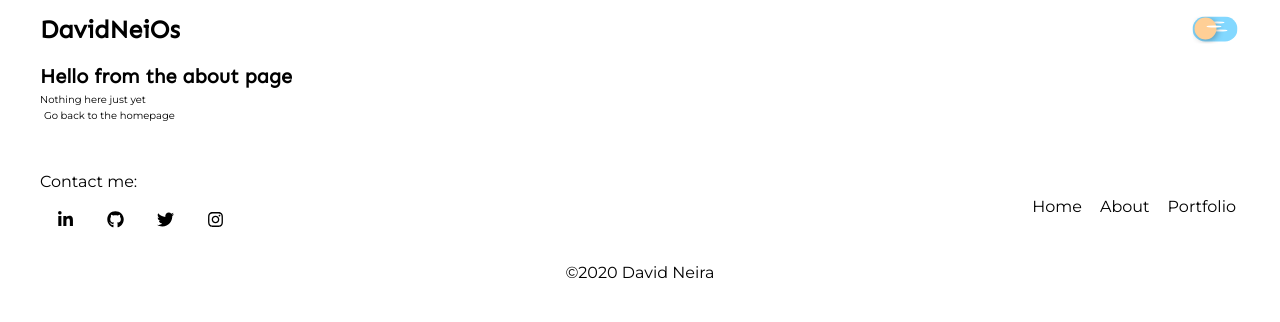
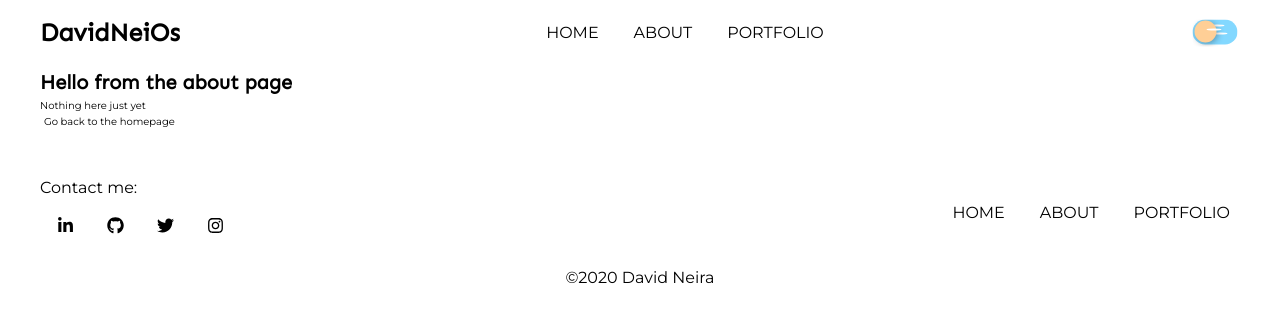
Before and after one commit to DavidNeiOs/davidneios_www, a Gatsby site: page /about in a window 1280 px wide. Built offline with nearby package versions, Linux system fonts and the light colour scheme; Gatsby itself is replaced by a stand-in of ours.

Commit message:
navigation links added

```diff
--- a/src/Theme/typography.ts
+++ b/src/Theme/typography.ts
@@ -57,7 +57,7 @@ export const textPresets = {
   },
   bodyMediumPrimary: {
     fontSize: "1.6rem",
-    lineHeight: "",
+    lineHeight: 1.6,
     fontWeight: FontWeights.light,
   },
   bodySmallPrimary: {
--- a/src/components/link/Link.tsx
+++ b/src/components/link/Link.tsx
@@ -74,7 +74,7 @@ export const Link = styled(LinkCmp)`
   }
 `
 
-export const NavLink = styled(LinkCmp)`
+export const SimpleLink = styled(LinkCmp)`
   &:link,
   &:visited {
     color: var(--nav-links);
@@ -89,7 +89,7 @@ export const ButtonLink = styled(LinkCmp)<{ content: string }>`
     background-color: var(--inner-background);
     color: transparent;
     font-size: 1.6rem;
-    border: 2px solid var(--link);
+    border: 2px solid var(--terciary);
     border-radius: 50px;
     padding: 1rem 2rem;
     position: relative;
@@ -104,7 +104,7 @@ export const ButtonLink = styled(LinkCmp)<{ content: string }>`
     height: 100%;
     width: 100%;
     background-color: var(--nav-links);
-    color: var(--link);
+    color: var(--terciary);
     display: flex;
     justify-content: center;
     align-items: center;
@@ -120,7 +120,7 @@ export const ButtonLink = styled(LinkCmp)<{ content: string }>`
     height: 100%;
     width: 100%;
     background-color: var(--nav-links);
-    color: var(--link);
+    color: var(--terciary);
     display: flex;
     justify-content: center;
     align-items: center;
@@ -181,3 +181,61 @@ export const SocialLink = styled(LinkCmp)`
     animation: ${moveUpAndDown} 0.7s 1 forwards;
   }
 `
+
+export const NavLink = styled(LinkCmp)`
+  color: var(--nav-links);
+  text-decoration: none;
+  text-transform: uppercase;
+  padding: 0.7rem 1rem;
+  position: relative;
+  transition: all 0.5s;
+  font-size: 1.6rem;
+  font-weight: 300;
+
+  &:hover {
+    background-color: var(--nav-links);
+    color: var(--terciary);
+  }
+
+  &::before {
+    content: "";
+    position: absolute;
+    bottom: 1.2rem;
+    left: 1.2rem;
+    width: 1.2rem;
+    height: 1.2rem;
+    border: 3px solid var(--nav-links);
+    border-width: 0 0 3px 3px;
+    opacity: 0;
+    transition: all 0.3s;
+  }
+
+  &:hover::before {
+    opacity: 1;
+    bottom: -7px;
+    left: -7px;
+  }
+
+  &::after {
+    content: "";
+    position: absolute;
+    top: 1rem;
+    right: 1rem;
+    width: 1.2rem;
+    height: 1.2rem;
+    border: 3px solid var(--nav-links);
+    border-width: 3px 3px 0 0;
+    opacity: 0;
+    transition: all 0.3s;
+  }
+
+  &:hover::after {
+    opacity: 1;
+    top: -7px;
+    right: -7px;
+  }
+
+  &.selected {
+    border-bottom: 1px solid var(--nav-links);
+  }
+`
--- a/src/components/mobile-nav/mobile-nav.tsx
+++ b/src/components/mobile-nav/mobile-nav.tsx
@@ -24,12 +24,9 @@ export const MobileNav = ({ children }: Props) => {
 
   return (
     <NavWrapper>
-      <div
-        onClick={showBackdrop}
-        style={{ height: "25px", width: "25px", position: "relative" }}
-      >
+      <BurgerWrap onClick={showBackdrop}>
         <Burger />
-      </div>
+      </BurgerWrap>
       <CheckBox type="checkbox" checked={showOptions} readOnly />
       <Backdrop onClick={hideBackdrop}>
         <NavBar onClick={navBarHandler}>{children}</NavBar>
@@ -74,15 +71,20 @@ const Backdrop = styled.div`
 `
 
 const NavBar = styled.nav`
+  width: 60%;
+  height: 100vh;
   position: fixed;
   z-index: 11;
   top: 0;
   right: 0;
+  padding: 2rem 1rem;
   background: var(--nav-background);
-  width: 60%;
-  height: 100vh;
   transform: translateX(100%);
   transition: transform 0.2s 0.2s;
+
+  @media ${media.phablet} {
+    width: 45%;
+  }
 `
 
 const Burger = styled.div`
@@ -114,4 +116,11 @@ const Burger = styled.div`
   }
 `
 
+const BurgerWrap = styled.div`
+  height: 25px;
+  width: 25px;
+  position: relative;
+  cursor: pointer;
+`
+
 export default MobileNav
--- a/src/layout/footer.tsx
+++ b/src/layout/footer.tsx
@@ -2,12 +2,17 @@ import React from "react"
 import { FaTwitter, FaLinkedinIn, FaGithub, FaInstagram } from "react-icons/fa"
 
 import { Container as PageContainer } from "./container"
+import { Nav } from "./nav"
 import { Text } from "../components/Text"
-import { SocialLink, Link } from "../components/link"
+import { SocialLink } from "../components/link"
 import styled from "styled-components"
 import { media } from "../theme"
 
-export const Footer = () => {
+interface Props {
+  path: string
+}
+
+export const Footer = ({ path }: Props) => {
   return (
     <FooterContainer>
       <PageContainer>
@@ -29,23 +34,7 @@ export const Footer = () => {
               </SocialLink>
             </LinksContainer>
           </SocialContainer>
-          <NavContainer>
-            <NavItem>
-              <Link to="/">
-                <Text variant="bodyMediumPrimary">Home</Text>
-              </Link>
-            </NavItem>
-            <NavItem>
-              <Link to="/about">
-                <Text variant="bodyMediumPrimary">About</Text>
-              </Link>
-            </NavItem>
-            <NavItem>
-              <Link to="/portfolio">
-                <Text variant="bodyMediumPrimary">Portfolio</Text>
-              </Link>
-            </NavItem>
-          </NavContainer>
+          <Nav path={path} />
         </InnerContainer>
         <Text
           variant="bodyMediumPrimary"
@@ -93,15 +82,3 @@ const LinksContainer = styled.div`
   display: flex;
   text-align: center;
 `
-
-const NavContainer = styled.ul`
-  list-style: none;
-  display: flex;
-  align-self: center;
-`
-
-const NavItem = styled.li`
-  &:not(:last-of-type) {
-    margin-right: 1rem;
-  }
-`
--- a/src/layout/header.tsx
+++ b/src/layout/header.tsx
@@ -1,7 +1,8 @@
 import React, { useState, useEffect } from "react"
 import styled from "styled-components"
 import { media } from "../theme"
-import { NavLink } from "../components/link"
+import { Nav } from "./nav"
+import { SimpleLink } from "../components/link"
 import { Text } from "../components/Text"
 import { ToggleTheme } from "../components/toggle-theme"
 import MobileNav from "../components/mobile-nav"
@@ -9,9 +10,10 @@ import { Container } from "./container"
 
 interface Props {
   siteTitle: string
+  path: string
 }
 
-const Header = ({ siteTitle }: Props) => {
+const Header = ({ siteTitle, path }: Props) => {
   let websiteTheme: any
   if (typeof window !== "undefined") {
     websiteTheme = (window as any).__theme
@@ -43,22 +45,34 @@ const Header = ({ siteTitle }: Props) => {
           }}
         >
           <Text variant="heading3" withComponent="h3" style={{ margin: 0 }}>
-            <NavLink
+            <SimpleLink
               to="/"
               style={{
                 textDecoration: `none`,
               }}
             >
               {siteTitle}
-            </NavLink>
+            </SimpleLink>
           </Text>
+
+          <Navigation path={path} />
           <MobileNav>
-            <ToggleTheme changeTheme={themeToggle} theme={theme} />
+            <Nav path={path}></Nav>
+            <div
+              style={{
+                display: "flex",
+                alignItems: "center",
+                justifyContent: "space-around",
+              }}
+            >
+              <Text variant="bodyMediumPrimary">Theme: </Text>
+              <ToggleTheme changeTheme={themeToggle} theme={theme} />
+            </div>
           </MobileNav>
 
-          <Nav>
+          <TabletNav>
             <ToggleTheme changeTheme={themeToggle} theme={theme} />
-          </Nav>
+          </TabletNav>
         </div>
       </Container>
     </HeaderEl>
@@ -75,7 +89,15 @@ const HeaderEl = styled.header`
   width: 100%;
 `
 
-const Nav = styled.div`
+const Navigation = styled(Nav)`
+  display: none;
+
+  @media ${media.tablet} {
+    display: flex;
+  }
+`
+
+const TabletNav = styled.div`
   display: none;
 
   @media ${media.tablet} {
--- a/src/layout/layout.tsx
+++ b/src/layout/layout.tsx
@@ -14,9 +14,10 @@ const LayoutEl = styled.div`
 `
 interface Props {
   children: ReactNode
+  path: string
 }
 
-export const Layout = ({ children }: Props) => {
+export const Layout = ({ children, path }: Props) => {
   return (
     <ThemeProvider theme={theme}>
       <Base />
@@ -32,12 +33,14 @@ export const Layout = ({ children }: Props) => {
             }
           `}
         >
-          {data => <Header siteTitle={data.site.siteMetadata.title} />}
+          {data => (
+            <Header siteTitle={data.site.siteMetadata.title} path={path} />
+          )}
         </StaticQuery>
         <main>
           <Container>{children}</Container>
         </main>
-        <Footer />
+        <Footer path={path} />
       </LayoutEl>
     </ThemeProvider>
   )
--- /dev/null
+++ b/src/layout/nav.tsx
@@ -0,0 +1,60 @@
+import React from "react"
+import styled from "styled-components"
+
+import { media } from "../theme"
+import { NavLink } from "../components/link"
+
+interface Props {
+  className?: string
+  path: string
+}
+
+export const Nav = ({ className, path }: Props) => {
+  return (
+    <NavContainer className={className && className}>
+      <NavItem>
+        <NavLink to="/" className={path === "/" ? "selected" : undefined}>
+          Home
+        </NavLink>
+      </NavItem>
+      <NavItem>
+        <NavLink
+          to="/about"
+          className={path === "/about/" ? "selected" : undefined}
+        >
+          About
+        </NavLink>
+      </NavItem>
+      <NavItem>
+        <NavLink
+          to="/portfolio"
+          className={path === "/portfolio/" ? "selected" : undefined}
+        >
+          Portfolio
+        </NavLink>
+      </NavItem>
+    </NavContainer>
+  )
+}
+
+const NavContainer = styled.ul`
+  list-style: none;
+  display: flex;
+  flex-direction: column;
+  align-items: center;
+
+  @media ${media.tablet} {
+    flex-direction: row;
+    align-self: center;
+  }
+`
+
+const NavItem = styled.li`
+  margin: 1rem 0;
+
+  @media ${media.tablet} {
+    &:not(:last-of-type) {
+      margin: 0 1.5rem 0 0;
+    }
+  }
+`
--- a/src/pages/404.tsx
+++ b/src/pages/404.tsx
@@ -3,8 +3,8 @@ import React from "react"
 import { Layout } from "../layout"
 import SEO from "../components/seo"
 
-const NotFoundPage = () => (
-  <Layout>
+const NotFoundPage = (props: any) => (
+  <Layout path={props.path}>
     <SEO title="404: Not found" />
     <h1>NOT FOUND</h1>
     <p>You just hit a route that doesn&#39;t exist... the sadness.</p>
--- a/src/pages/about.tsx
+++ b/src/pages/about.tsx
@@ -4,8 +4,8 @@ import { Link } from "../components/link"
 import { Layout } from "../layout"
 import SEO from "../components/seo"
 
-const SecondPage = () => (
-  <Layout>
+const SecondPage = (props: any) => (
+  <Layout path={props.path}>
     <SEO title="About" />
     <h1>Hello from the about page</h1>
     <p>Nothing here just yet</p>
--- a/src/pages/index.tsx
+++ b/src/pages/index.tsx
@@ -12,7 +12,7 @@ import { media } from "../theme"
 
 const IndexPage = (props: any) => {
   return (
-    <Layout>
+    <Layout path={props.path}>
       <SEO title="Home" />
       <PageContainer>
         <ProfileSection>
--- a/src/pages/portfolio.tsx
+++ b/src/pages/portfolio.tsx
@@ -4,8 +4,8 @@ import { Link } from "../components/link"
 import { Layout } from "../layout"
 import SEO from "../components/seo"
 
-const Portfolio = () => (
-  <Layout>
+const Portfolio = (props: any) => (
+  <Layout path={props.path}>
     <SEO title="About" />
     <h1>Hello from portfolio page</h1>
     <p>Nothing here just yet</p>
--- a/src/theme/typography.ts
+++ b/src/theme/typography.ts
@@ -57,7 +57,7 @@ export const textPresets = {
   },
   bodyMediumPrimary: {
     fontSize: "1.6rem",
-    lineHeight: "",
+    lineHeight: 1.6,
     fontWeight: FontWeights.light,
   },
   bodySmallPrimary: {
```
